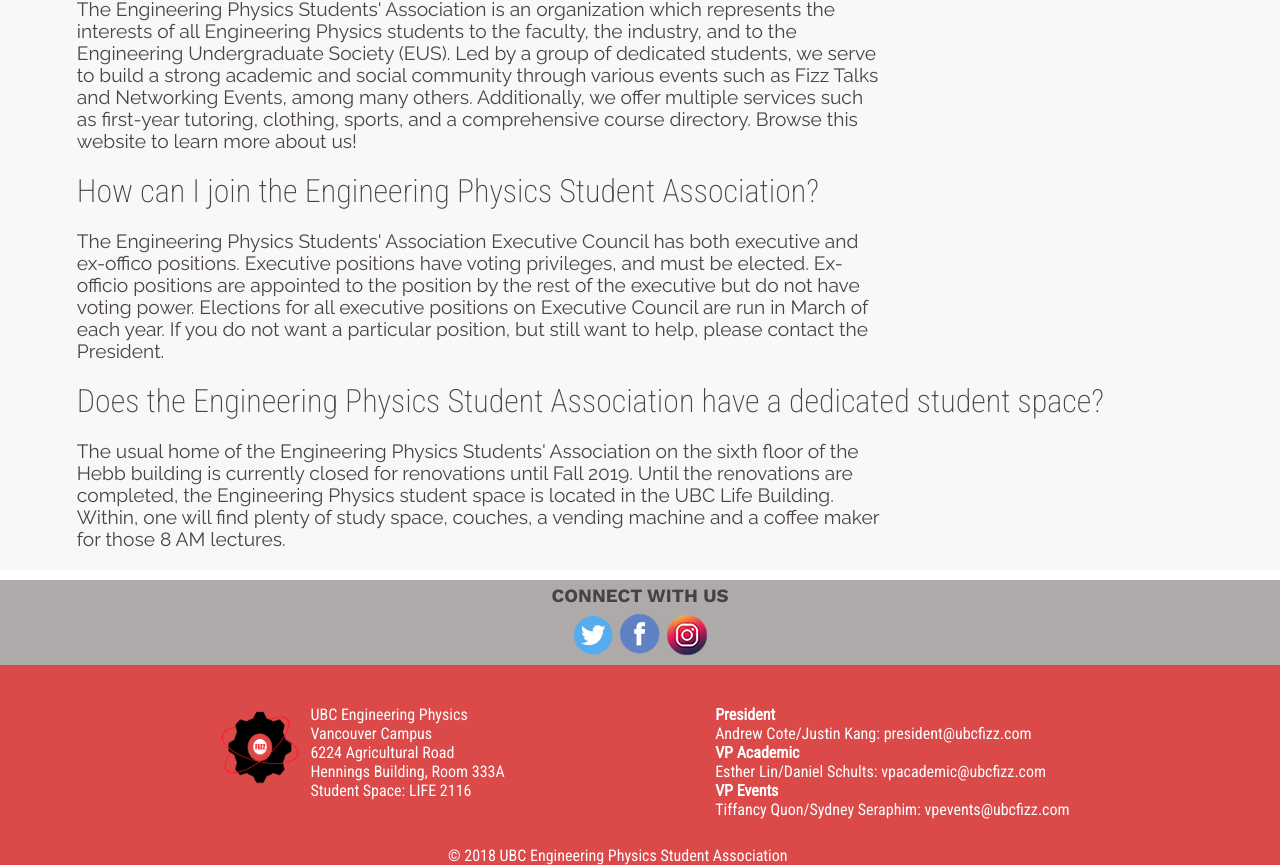
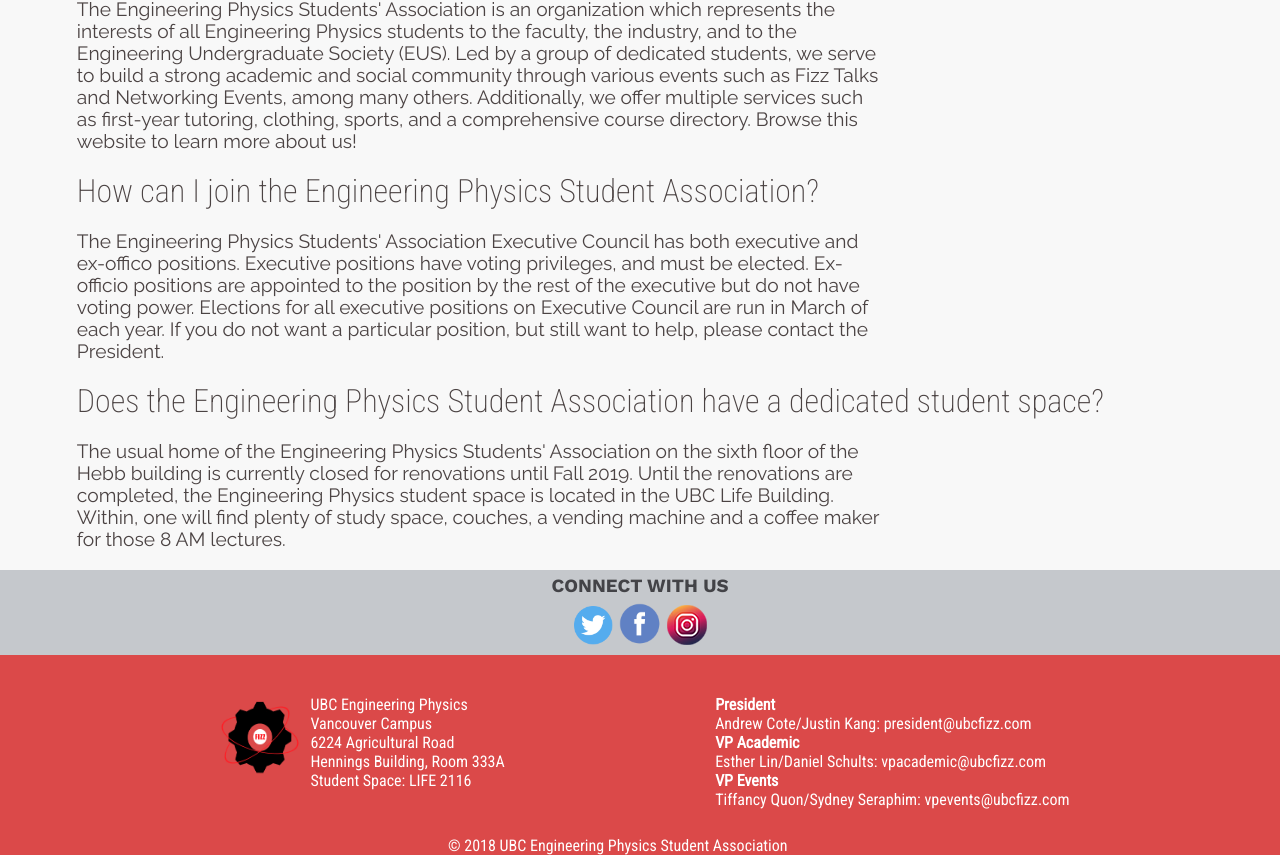
Before and after one commit to ubcengfizz/ubcfizz.ca-website, a React (Create React App) app: page /faq in a window 1280 px wide. Shown: the part 472-1337 px from the top of the page. Built offline with nearby package versions, Linux system fonts and the light colour scheme; what react-stack-grid would draw is missing.

Commit message:
Changed social footer color

```diff
--- a/package.json
+++ b/package.json
@@ -12,10 +12,13 @@
     "react-scroll-horizontal": "^1.5.1",
     "react-stack-grid": "^0.7.1"
   },
+  "homepage": "http://nramley.github.io/eng-phys",
   "scripts": {
     "start": "react-scripts start",
     "build": "react-scripts build",
     "test": "react-scripts test --env=jsdom",
-    "eject": "react-scripts eject"
+    "eject": "react-scripts eject",
+    "predeploy": "npm run build",
+  "deploy": "gh-pages -d build"
   }
 }
--- a/src/Components/Footer/Footer.css
+++ b/src/Components/Footer/Footer.css
@@ -33,8 +33,7 @@
 #socials {
   width: 100%;
   height: 80px;
-  background-color: #adaaa9;
-  margin-top: 10px;
+  background-color: #c5c8cc;
   display: flex;
   flex-direction: column;
   align-items: center;
--- a/src/Components/Navigation/NavBar.js
+++ b/src/Components/Navigation/NavBar.js
@@ -42,7 +42,7 @@
 
   return (
     <div  style={{height: '100%'}}>
-  <Router style={{height: '100%'}}>
+  <Router style={{height: '100%'}} basename={process.env.PUBLIC_URL}>
 
     <ScrollToTop>
 
```
Also changed, not shown: 1 other file (tests, documents, lock files or other folders).
